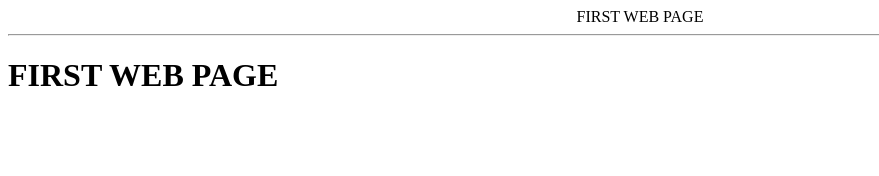
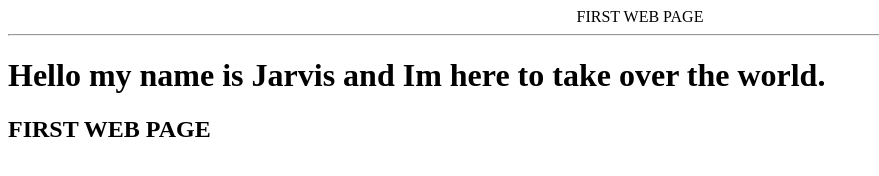
Before and after one commit to ellisbarwick18/my-first-webpage, a plain HTML site: page index.html in a window 1280 px wide. Shown: the whole page, without its empty margins (0-879 px from the left). Drawn offline with Linux system fonts and the light colour scheme.

Commit message:
Add a new line

```diff
--- a/index.html
+++ b/index.html
@@ -6,6 +6,7 @@
   </head>
   <HR>
   <body>
-    <h1> FIRST WEB PAGE </h1>
+    <h1> Hello my name is Jarvis and Im here to take over the world. </h1>
+    <h2> FIRST WEB PAGE </h2>
   </body>
 </html>
```
